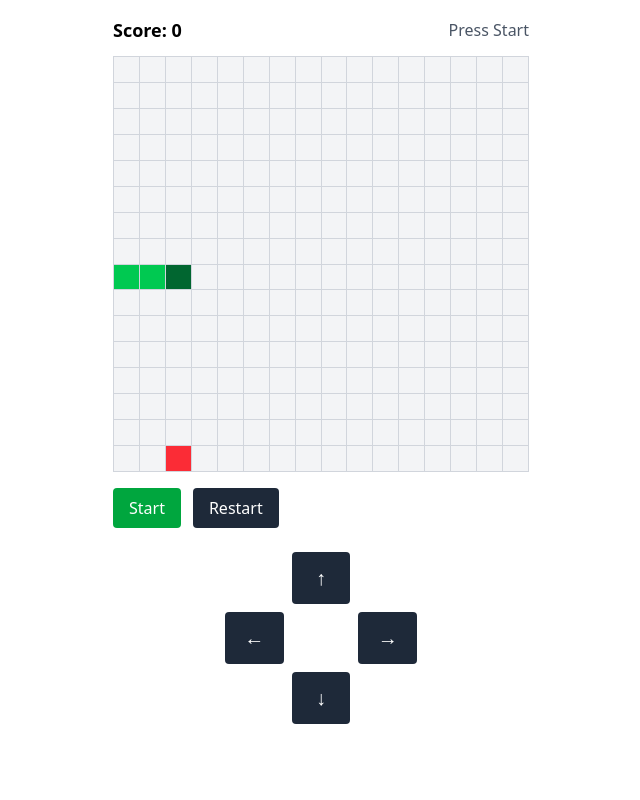
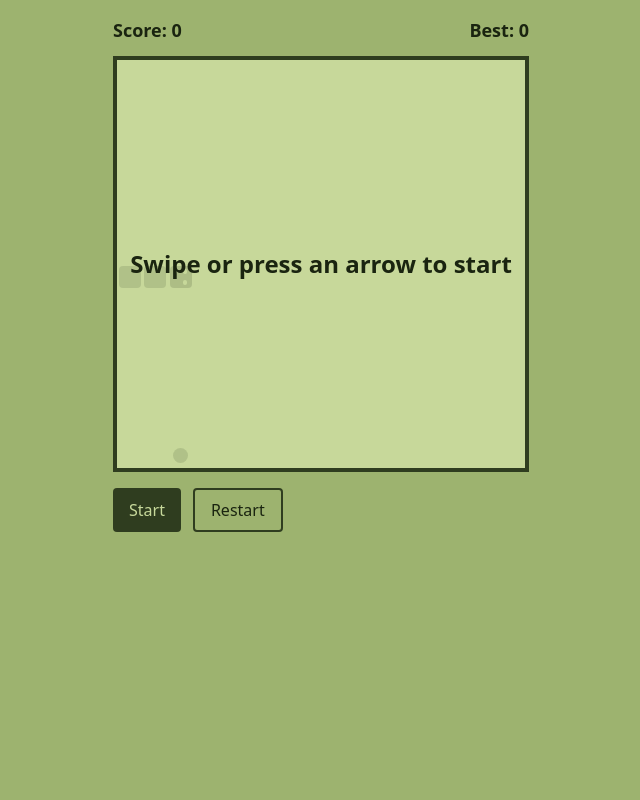
Before and after one commit to Giverr17/games-challenge, a Laravel app: page /snake in a window 1280 px wide. Shown: the whole page, without its empty margins (319-959 px from the left). Run offline with Laravel 12, Linux system fonts and the light colour scheme; style sheets or scripts are compiled from the project's sources; some libraries are stand-ins or nearby versions.

Commit message:
feat: add Snake game React application and rules implementation

```diff
--- a/resources/js/snake/SnakeApp.jsx
+++ b/resources/js/snake/SnakeApp.jsx
@@ -1,56 +1,133 @@
 import { useState, useEffect, useRef } from 'react';
-import { newGame, tick, turn } from './rules';
+import { newGame, tick, turn, speedFor } from './rules';
 
-const TICK_MS = 150;
 const MIN_SWIPE = 30; // pixels. Shorter than this counts as a tap.
+const BEST_KEY = 'snake-best';
 
 const KEYS = {
     ArrowUp: 'up', ArrowDown: 'down', ArrowLeft: 'left', ArrowRight: 'right',
     w: 'up', s: 'down', a: 'left', d: 'right',
 };
 
+// Where the two eyes sit on the head, as [left%, top%], for each direction
+const EYES = {
+    right: [[58, 14], [58, 64]],
+    left:  [[20, 14], [20, 64]],
+    up:    [[14, 20], [64, 20]],
+    down:  [[14, 58], [64, 58]],
+};
+
+// localStorage can throw (private mode, blocked storage), so wrap it
+function readBest() {
+    try {
+        return Number(localStorage.getItem(BEST_KEY)) || 0;
+    } catch {
+        return 0;
+    }
+}
+
+function saveBest(n) {
+    try {
+        localStorage.setItem(BEST_KEY, String(n));
+    } catch {
+        // nothing to do, the best score just won't be remembered
+    }
+}
+
+// One steering request. If the game is waiting to start, any steer starts it.
 function steerState(old, dir) {
     const s = old.status === 'ready' ? { ...old, status: 'playing' } : old;
     return turn(s, dir);
-};
+}
 
+// playing <-> paused. Every other status is left alone.
+function togglePause(old) {
+    if (old.status === 'playing') return { ...old, status: 'paused' };
+    if (old.status === 'paused') return { ...old, status: 'playing' };
+    return old;
+}
+
+// The one big button / Space key: start, pause, resume, or play again
+function primaryAction(old) {
+    if (old.status === 'ready') return { ...old, status: 'playing' };
+    if (old.status === 'over' || old.status === 'won') {
+        return { ...newGame(), status: 'playing' };
+    }
+    return togglePause(old);
+}
+
+// A finger movement (dx = columns, dy = rows) becomes a direction, or null for a tap
 function swipeDir(dx, dy) {
     if (Math.abs(dx) < MIN_SWIPE && Math.abs(dy) < MIN_SWIPE) return null;
     if (Math.abs(dx) > Math.abs(dy)) return dx > 0 ? 'right' : 'left';
     return dy > 0 ? 'down' : 'up';
-};
+}
 
 export default function SnakeApp() {
-
     const [game, setGame] = useState(() => newGame());
+    const [best, setBest] = useState(readBest);
     const touchStart = useRef(null);
 
+    // The delay is derived from the score, never stored
+    const delay = speedFor(game.score);
+
+    // The loop: runs only while playing. A new delay means a new timer.
     useEffect(() => {
         if (game.status !== 'playing') return;
+
         const id = setInterval(() => {
             setGame(old => tick(old));
-        }, TICK_MS);
+        }, delay);
 
         return () => clearInterval(id);
+    }, [game.status, delay]);
 
-    }, [game.status]);
-
+    // Keyboard: steering plus pause
     useEffect(() => {
         function onKey(e) {
-            const dir = KEYS[e.key] || KEYS[e.key.toLowerCase()];
+            const key = e.key;
+
+            if (key === ' ' || key.toLowerCase() === 'p') {
+                e.preventDefault();
+                if (e.repeat) return;
+                setGame(key === ' ' ? primaryAction : togglePause);
+                return;
+            }
+
+            const dir = KEYS[key] || KEYS[key.toLowerCase()];
             if (!dir) return;
             e.preventDefault();
             setGame(old => steerState(old, dir));
         }
-        window.addEventListener('keydown', onKey)
+        window.addEventListener('keydown', onKey);
         return () => window.removeEventListener('keydown', onKey);
-    },
-        []);
+    }, []);
 
+    // Auto-pause when the tab or app is hidden
+    useEffect(() => {
+        function onHide() {
+            if (document.hidden) {
+                setGame(old => (old.status === 'playing' ? { ...old, status: 'paused' } : old));
+            }
+        }
+        document.addEventListener('visibilitychange', onHide);
+        return () => document.removeEventListener('visibilitychange', onHide);
+    }, []);
+
+    // High score: when a game ends, keep the better number
+    useEffect(() => {
+        const ended = game.status === 'over' || game.status === 'won';
+        if (ended && game.score > best) {
+            setBest(game.score);
+            saveBest(game.score);
+        }
+    }, [game.status, game.score, best]);
+
+    // Swipe: remember where the finger landed, compare where it lifted
     function onTouchStart(e) {
         const t = e.touches[0];
         touchStart.current = { x: t.clientX, y: t.clientY };
-    };
+    }
 
     function onTouchEnd(e) {
         if (!touchStart.current) return;
@@ -61,93 +138,108 @@ export default function SnakeApp() {
         );
         touchStart.current = null;
         if (dir) setGame(old => steerState(old, dir));
+    }
+
+    // Buttons give up keyboard focus, so pressing Space later doesn't click them twice
+    const click = fn => e => {
+        e.currentTarget.blur();
+        fn();
     };
 
+    const restart = () => setGame({ ...newGame(), status: 'playing' });
 
-    function start() {
-        setGame(old => ({ ...old, status: 'playing' }));
-    };
-
-    function restart() {
-        setGame(old => ({ ...newGame(), status: 'playing' }));
-    }
-
-    function padButton(dir, label) {
-        return (
-            <button
-                onPointerDown={() => setGame(old => steerState(old, dir))}
-                aria-label={dir}
-                className="rounded bg-gray-800 py-3 text-xl text-white active:bg-gray-600"
-            >
-                {label}
-            </button>
-        );
-    }
-
+    // The drawing: for every cell, decide what to put in it
     const head = game.snake[0];
+    const eyes = EYES[game.dir];
     const cells = [];
-
     for (let y = 0; y < game.rows; y++) {
         for (let x = 0; x < game.cols; x++) {
-            let color = 'bg-gray-100';
+            let piece = null;
             if (head.x === x && head.y === y) {
-                color = 'bg-green-800';
+                piece = (
+                    <div className="absolute inset-[6%] rounded-sm bg-[#1a2410]">
+                        {eyes.map(([left, top]) => (
+                            <div
+                                key={`${left}-${top}`}
+                                className="absolute h-[22%] w-[22%] rounded-full bg-[#c7d99b]"
+                                style={{ left: `${left}%`, top: `${top}%` }}
+                            />
+                        ))}
+                    </div>
+                );
             } else if (game.snake.some(seg => seg.x === x && seg.y === y)) {
-                color = 'bg-green-500';
+                piece = <div className="absolute inset-[6%] rounded-sm bg-[#2f3d1f]" />;
             } else if (game.food && game.food.x === x && game.food.y === y) {
-                color = 'bg-red-500';
+                piece = <div className="absolute inset-[20%] rounded-full bg-[#2f3d1f]" />;
             }
-            cells.push(<div key={`${x}-${y}`} className={`aspect-square ${color}`} />);
+            cells.push(
+                <div key={`${x}-${y}`} className="relative aspect-square bg-[#c7d99b]">
+                    {piece}
+                </div>
+            );
         }
     }
 
-    const message = {
-        ready: 'Press Start',
-        playing: 'Go!',
+    const overlayText = {
+        ready: 'Swipe or press an arrow to start',
         paused: 'Paused',
         over: 'Game over',
         won: 'You won!',
     }[game.status];
+
+    const mainLabel = {
+        ready: 'Start',
+        playing: 'Pause',
+        paused: 'Resume',
+        over: 'Play again',
+        won: 'Play again',
+    }[game.status];
+
     return (
-        <div className="mx-auto max-w-md select-none p-4">
-            <div className="mb-3 flex items-center justify-between">
-                <p className="text-lg font-semibold">Score: {game.score}</p>
-                <p className="text-gray-600">{message}</p>
+        <div
+            className="min-h-dvh select-none bg-[#9db36f] text-[#1a2410]"
+            style={{ touchAction: 'none' }}
+            onTouchStart={onTouchStart}
+            onTouchEnd={onTouchEnd}
+        >
+            <div className="mx-auto max-w-md p-4">
+                <div className="mb-3 flex items-center justify-between font-semibold">
+                    <p className="text-lg">Score: {game.score}</p>
+                    <p className="text-lg">Best: {best}</p>
                 </div>
 
+                <div className="relative border-4 border-[#2f3d1f]">
                     <div
-                className="grid gap-px border border-gray-300 bg-gray-300"
-                style={{
-                    gridTemplateColumns: `repeat(${game.cols}, 1fr)`,
-                    touchAction: 'none',
-                }}
-                onTouchStart={onTouchStart}
-                onTouchEnd={onTouchEnd}
+                        className="grid"
+                        style={{ gridTemplateColumns: `repeat(${game.cols}, 1fr)` }}
                     >
                         {cells}
                     </div>
 
+                    {overlayText && (
+                        <div className="absolute inset-0 flex flex-col items-center justify-center gap-1 bg-[#c7d99b]/85 text-center">
+                            <p className="text-2xl font-bold">{overlayText}</p>
+                            {(game.status === 'over' || game.status === 'won') && (
+                                <p>Score: {game.score}</p>
+                            )}
+                        </div>
+                    )}
+                </div>
+
                 <div className="mt-4 flex gap-3">
-                {game.status === 'ready' && (
-                    <button onClick={start} className="rounded bg-green-600 px-4 py-2 text-white">
-                        Start
+                    <button
+                        onClick={click(() => setGame(primaryAction))}
+                        className="rounded bg-[#2f3d1f] px-4 py-2 text-[#c7d99b]"
+                    >
+                        {mainLabel}
                     </button>
-                )}
-                <button onClick={restart} className="rounded bg-gray-800 px-4 py-2 text-white">
+                    <button
+                        onClick={click(restart)}
+                        className="rounded border-2 border-[#2f3d1f] px-4 py-2"
+                    >
                         Restart
                     </button>
                 </div>
-
-            <div className="mx-auto mt-6 grid w-48 grid-cols-3 gap-2" style={{ touchAction: 'none' }}>
-                <div />
-                {padButton('up', '↑')}
-                <div />
-                {padButton('left', '←')}
-                <div />
-                {padButton('right', '→')}
-                <div />
-                {padButton('down', '↓')}
-                <div />
             </div>
         </div>
     );
--- a/resources/js/snake/rules.js
+++ b/resources/js/snake/rules.js
@@ -112,4 +112,14 @@ export function tick(state) {
         score: state.score + 1,
         status: newFood === null ? 'won' : 'playing',
     };
+
+
 }
+// Speed ramp: derived from the score, never stored
+export const BASE_MS = 150;
+export const STEP_MS = 5;
+export const MIN_MS = 70;
+
+export function speedFor(score) {
+return Math.max(MIN_MS, BASE_MS - score * STEP_MS);
+}
```
Lines whose indentation alone changed are shown as unchanged.
